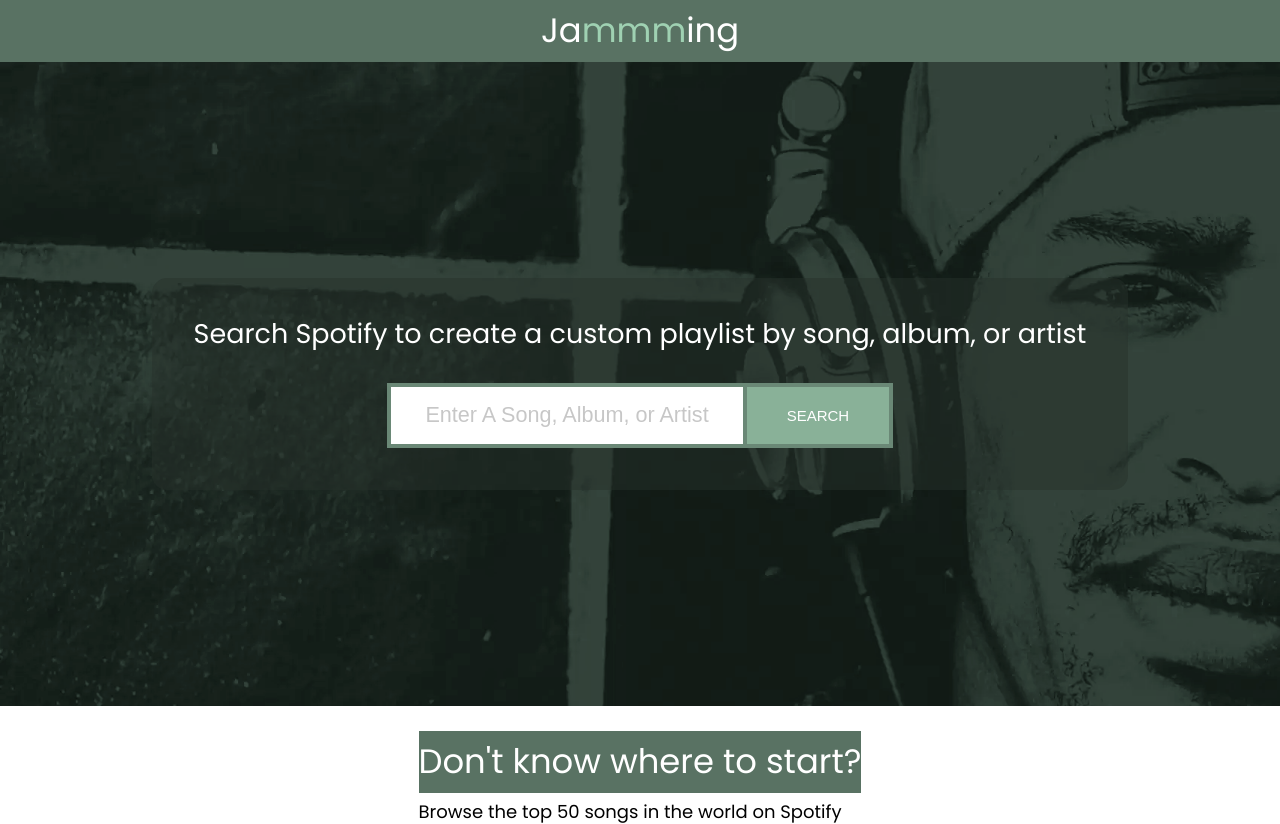
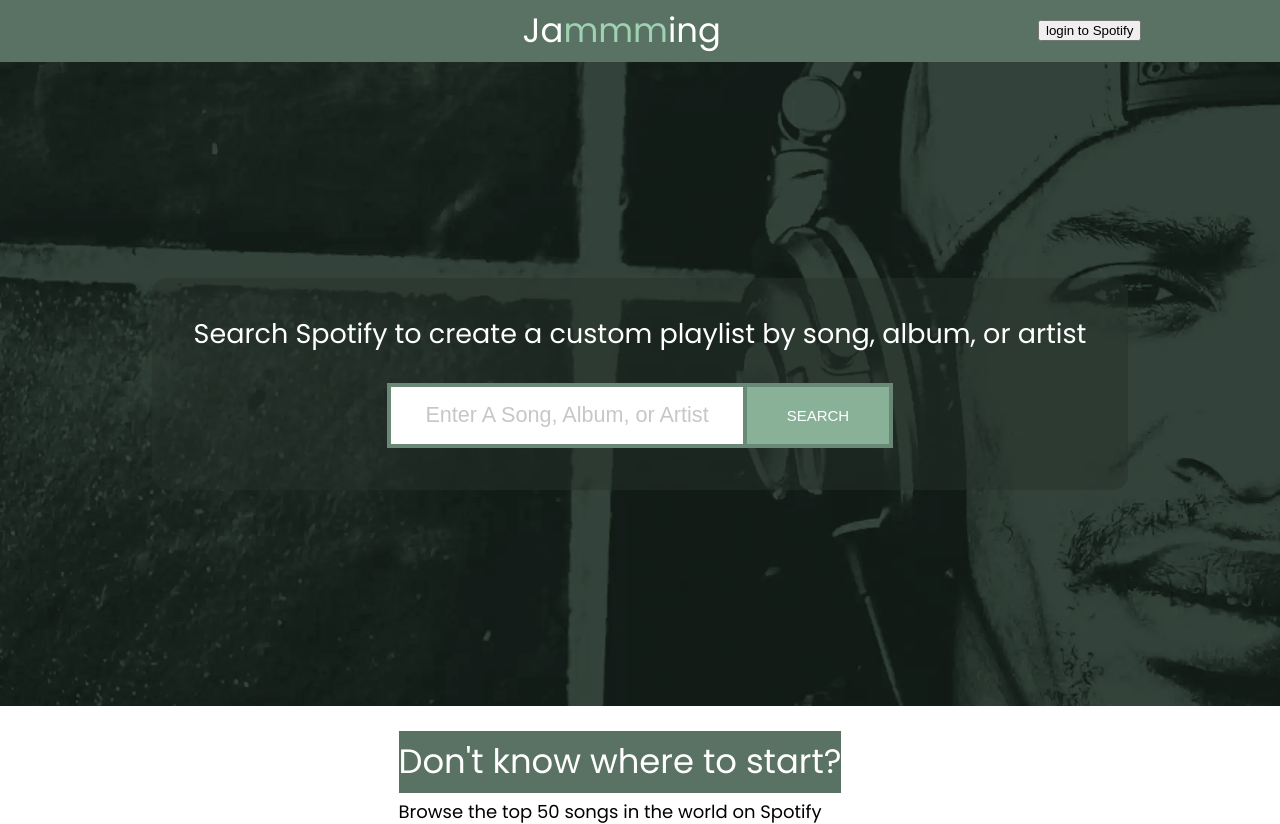
Before and after one commit to knorful/Jamming, a React app: page / in a window 1280 px wide. Shown: the top 824 px of the page. Built offline with nearby package versions, Linux system fonts and the light colour scheme; no server answers.

Commit message:
add login to spotify button in navbar

```diff
--- a/src/Components/App/App.css
+++ b/src/Components/App/App.css
@@ -9,7 +9,15 @@ html {
   font-size: 18px;
 }
 
+header {
+  display: flex;
+  align-items: center;
+  justify-content: flex-end;
+  background-color: rgb(89, 114, 99);
+}
+
 h1 {
+  margin-right: 40px;
   padding: 0.77rem 0;
   background-color: rgb(89, 114, 99);
   text-align: center;
@@ -29,6 +37,18 @@ h2 {
   height: 100%;
   font-weight: 500;
   color: #fff;
+}
+
+.App-header {
+  display: flex;
+  width: 70%;
+  justify-content: space-around;
+  align-items: center;
+}
+
+.App-header p {
+  font-size: 1rem;
+  color: white;
 }
 
 .App-playlist {
--- a/src/Components/App/App.js
+++ b/src/Components/App/App.js
@@ -15,6 +15,7 @@ class App extends Component {
       playlistName: "",
       playlistTracks: [],
       top50Tracks: [],
+      loggedIn: sessionStorage.getItem("navLogin") || false,
       searching: false,
       playlistId: null,
     };
@@ -23,12 +24,17 @@ class App extends Component {
   }
 
   componentDidMount() {
+    console.log("component mounting...");
     Spotify.getClientAccessToken();
     Spotify.getGlobalTop50().then((res) => {
       this.setState({
         top50Tracks: res,
       });
     });
+  }
+
+  componentWillUnmount() {
+    console.log("component unmounting...");
   }
 
   addTrack = (track) => {
@@ -115,13 +121,27 @@ class App extends Component {
     );
   };
 
+  login = () => {
+    sessionStorage.setItem("navLogin", "true");
+    Spotify.getAccessToken();
+  };
+
   render() {
+    let showLogin = this.state.loggedIn ? false : true;
     return (
       <div>
         <header>
-          <h1>
-            Ja<span className="highlight">mmm</span>ing
-          </h1>
+          <div className="App-header">
+            <h1>
+              Ja<span className="highlight">mmm</span>ing
+            </h1>
+            <button
+              style={{ visibility: showLogin ? "visible" : "hidden" }}
+              onClick={this.login}
+            >
+              login to Spotify
+            </button>
+          </div>
         </header>
         <main className="App">
           <SearchBar
@@ -165,6 +185,7 @@ class App extends Component {
               playlistName={this.state.playlistName}
               playlistTracks={this.state.playlistTracks}
               selectPlaylist={this.selectPlaylist}
+              loggedIn={this.state.loggedIn}
             />
           </div>
         </main>
```
